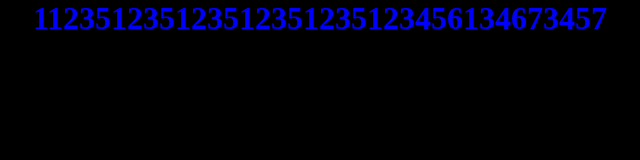
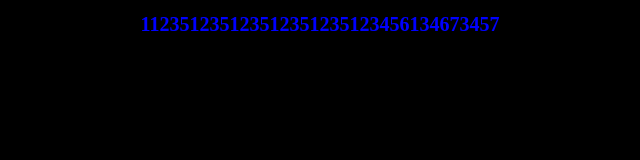
Before and after one commit to Vladpers1k/Repository_11, a website: page index.html in a window 1280 px wide. Shown: the whole page, without its empty margins (320-960 px from the left). Drawn offline with Linux system fonts and the light colour scheme.

Commit message:
will continue my work tommorow

```diff
--- a/assets/scss/_mixins-media-standard.scss
+++ b/assets/scss/_mixins-media-standard.scss
@@ -1,5 +1,4 @@
-@use 'variables' as *;
-
+@use "variables" as *;
 $diff: 0.2px;
 
 @mixin xl-min {
--- a/assets/scss/_variables.scss
+++ b/assets/scss/_variables.scss
@@ -1,6 +1,6 @@
-$font-primary: 'Roboto', sans-serif; // Main font for text
-$font-header: 'Roboto Slab', serif; // Font for headers
-$font-icon: 'FontAwesome'; // Icon font
+$font-primary: "Roboto", sans-serif; // Main font for text
+$font-header: "Roboto Slab", serif; // Font for headers
+$font-icon: "FontAwesome"; // Icon font
 $font-size: 16px; // Base font size
 
 $container-width: 1320px; // Maximum container width
--- a/assets/scss/style.scss
+++ b/assets/scss/style.scss
@@ -1,11 +1,19 @@
 @import 'mixins-media-standard';
-
-* {
-  margin: 0;
-}
 
 body {
   background-color: black;
+  display: flex;
+  text-align: center;
+  flex-direction: column;
+
+  margin: 0;
+  padding: 0;
+
+  transition: 1s;
+  text-align: center;
+  text-decoration: unset;
+
+  font-size: 10px;
 
   @include sm-min() {
     .some-class {
@@ -15,9 +23,11 @@ body {
 }
 
 h1 {
-  color: blue;
   display: flex;
   justify-content: center;
+
   text-align: center;
+
+  color: blue;
   border-color: red 1px;
 }
--- a/gulpfile.js
+++ b/gulpfile.js
@@ -9,6 +9,7 @@ const csscomb = require('gulp-csscomb')
 const PATH = {
   scssRoot: './assets/scss/style.scss',
   scssFiles: './assets/scss/**/*.scss',
+  scssFolder: './assets/scss',
   htmlFiles: './*.html',
   jsFiles: './assets/js/**/*.js',
   cssRoot: './assets/css'
@@ -21,7 +22,7 @@ function scss() {
 }
 
 function comb() {
-  return src('./assets/scss/**/*.scss').pipe(csscomb('./.csscomb.json')).pipe(dest('./assets/scss'))
+  return src(PATH.scssFiles).pipe(csscomb()).pipe(dest(PATH.scssFolder))
 }
 
 function scssMin() {
@@ -55,3 +56,4 @@ function watchFiles() {
 
 task('scss', series(scss, scssMin))
 task('watch', watchFiles)
+task('comb', comb)
--- a/package.json
+++ b/package.json
@@ -9,6 +9,7 @@
   "author": "",
   "license": "ISC",
   "devDependencies": {
+    "autoprefixer": "^10.4.20",
     "browser-sync": "^3.0.3",
     "cssnano": "^7.0.6",
     "gulp": "^5.0.0",
```
Also changed, not shown: assets/css/style.css, assets/css/style.min.css, 1 other file.
